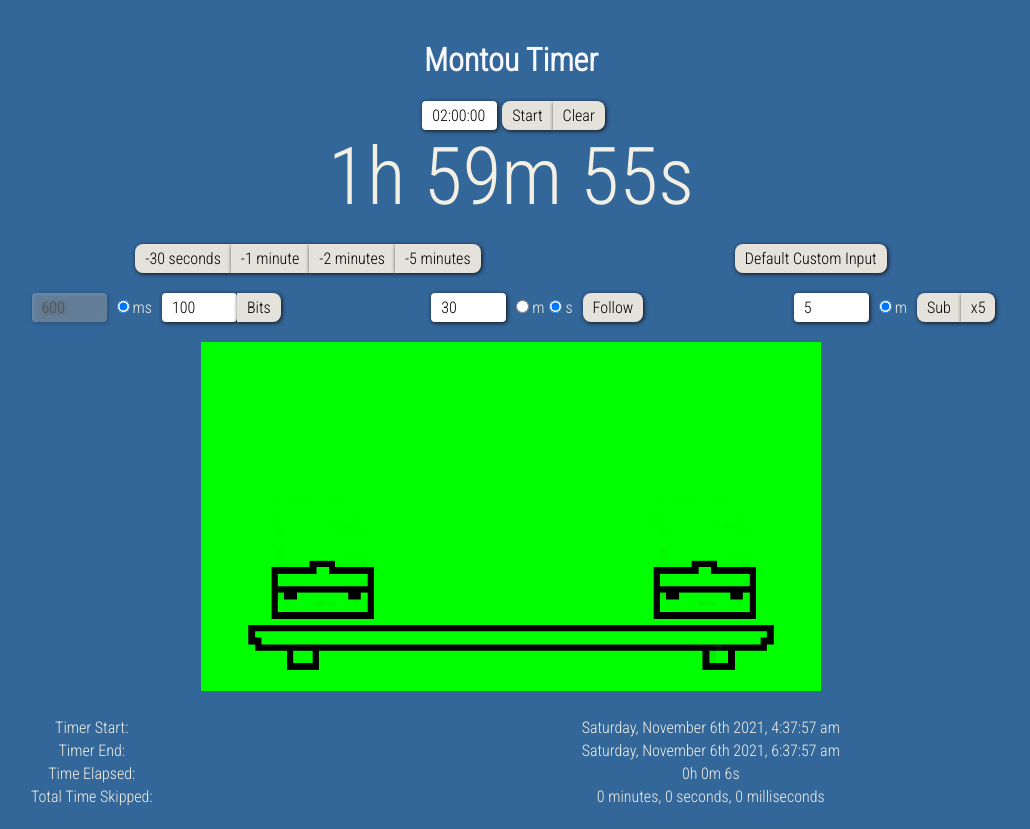
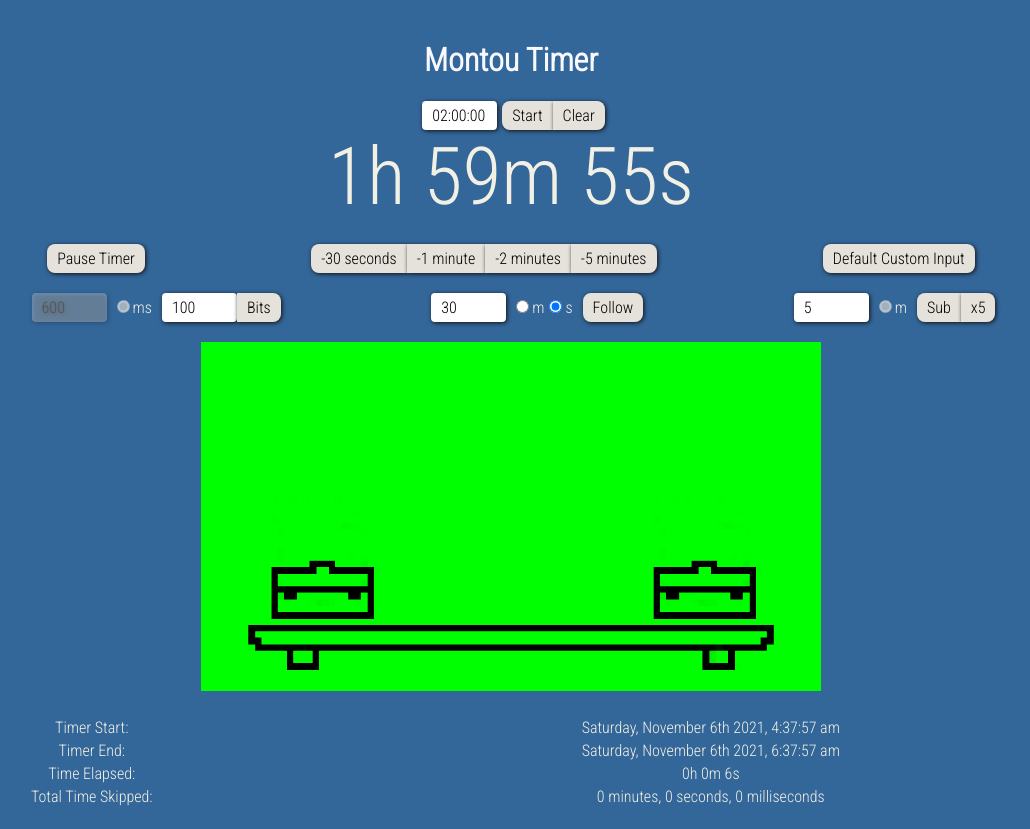
Before and after one commit to rrTong/montou-timer, a React (Create React App) app: page / in a window 1280 px wide. Shown: the whole page, without its empty margins (129-1159 px from the left). Built offline with nearby package versions, Linux system fonts and the light colour scheme.

Commit message:
pause timer button

```diff
--- a/src/components/Timer.js
+++ b/src/components/Timer.js
@@ -7,6 +7,7 @@ import sub from "../assets/sub.gif";
 import giveaway from "../assets/giveaway.gif";
 import "../styles/Timer.css";
 
+let paused = false;
 let minSkipped = 0;
 let secSkipped = 0;
 let msSkipped = 0;
@@ -106,10 +107,13 @@ const Timer = ({ timerStart, timerEnd }) => {
 
   useEffect(() => {
     const interval = accurateTimer(() => {
-      setTimer((prevTimer) => prevTimer.clone().add(1, "seconds"));
-      setTimeElapsed((prevTimeElapsed) =>
-        prevTimeElapsed.clone().add(1, "seconds")
-      );
+      if (!paused) {
+        setTimer((prevTimer) => prevTimer.clone().add(1, "seconds"));
+        setTimeElapsed((prevTimeElapsed) =>
+          prevTimeElapsed.clone().add(1, "seconds")
+        );
+      }
+      console.log(paused);
       if (gifTimer > 0) {
         gifTimer--;
       } else {
@@ -137,6 +141,11 @@ const Timer = ({ timerStart, timerEnd }) => {
       </div>
       <div id="dashboard">
         <div className="dashboard-panel">
+          <div>
+            <button className="button" onClick={() => (paused = !paused)}>
+              Pause Timer
+            </button>
+          </div>
           <div>
             <button
               className="button"
@@ -216,7 +225,12 @@ const Timer = ({ timerStart, timerEnd }) => {
         <div className="dashboard-panel">
           <form onSubmit={(e) => handleBitsSubmit(e)}>
             <input className="input" disabled value={"600"} />
-            <input type="radio" value="milliseconds" checked />
+            <input
+              type="radio"
+              value="milliseconds"
+              checked="checked"
+              disabled="disabled"
+            />
             <label className="radio-text">ms</label>
             <input
               className="input"
@@ -262,7 +276,12 @@ const Timer = ({ timerStart, timerEnd }) => {
               value={subInput}
               onChange={(e) => handleSubInput(e)}
             />
-            <input type="radio" value="minutes" checked />
+            <input
+              type="radio"
+              value="minutes"
+              checked="checked"
+              disabled="disabled"
+            />
             <label className="radio-text">m</label>
             <input
               className="button"
```
